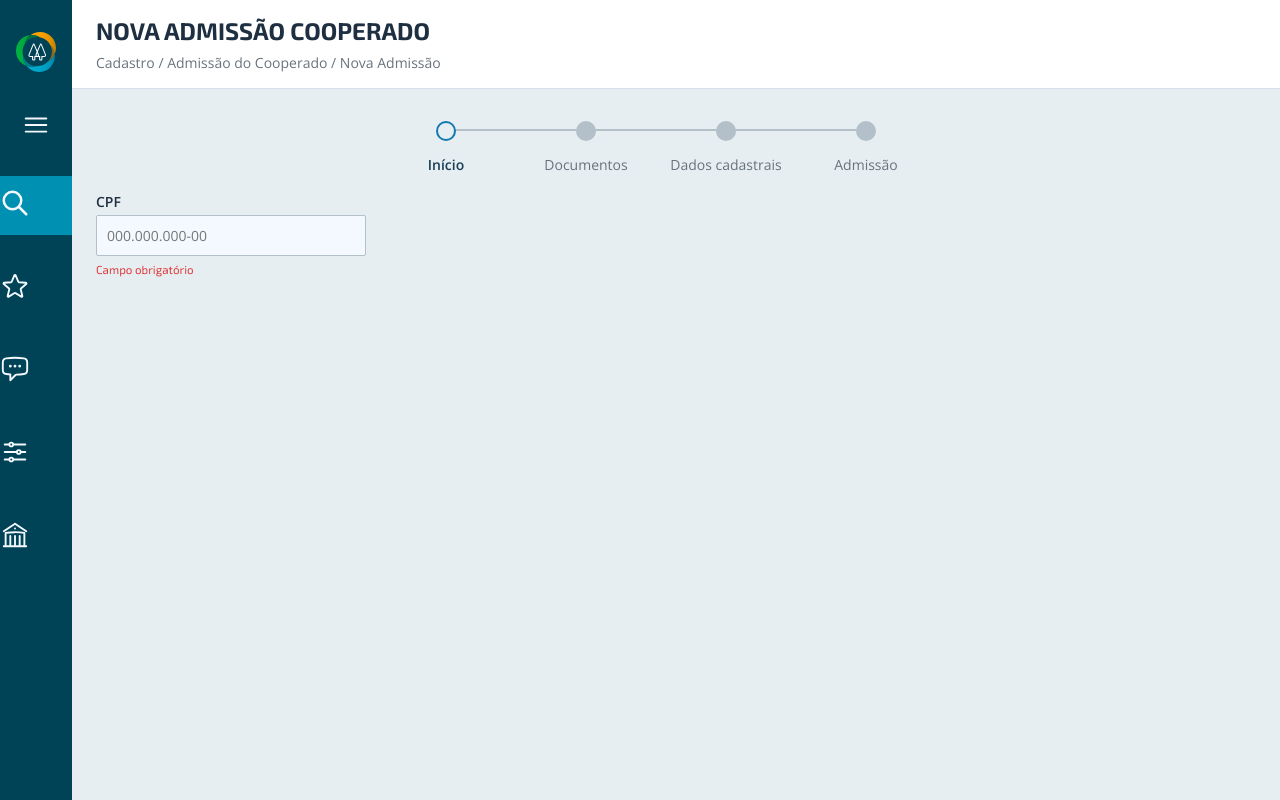
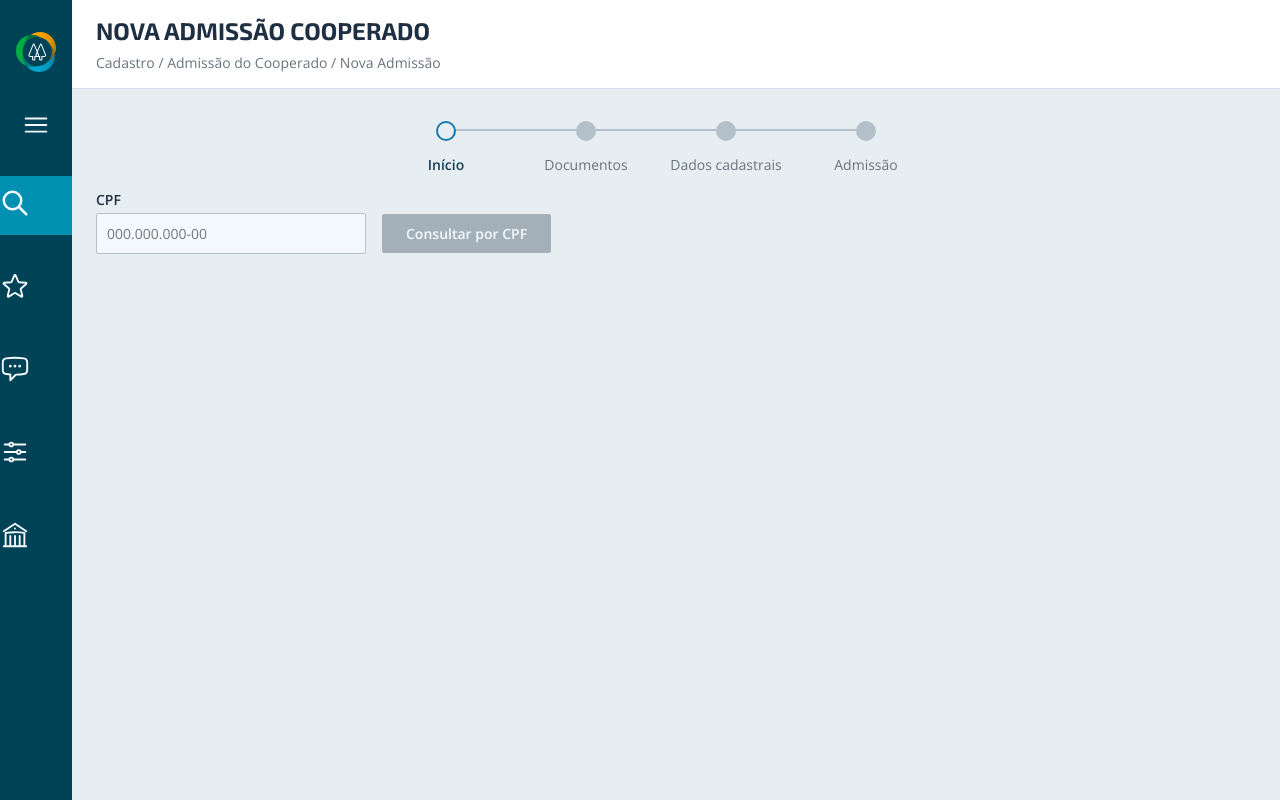
Before and after one commit to hgovra/consulta-cpf-angular, an Angular app: page / in a window 1280 px wide. Built offline with nearby package versions, Linux system fonts and the light colour scheme.

Commit message:
feat: criar componente botao reutilizavel

```diff
--- a/src/app/features/consulta-cpf/consulta-cpf.html
+++ b/src/app/features/consulta-cpf/consulta-cpf.html
@@ -4,12 +4,14 @@
 >
   <passos [listaPassos]="listaPassos" [passoAtual]="passoAtual"></passos>
 
-  <form [formGroup]="formulario">
+  <form [formGroup]="formulario" class="consulta-cpf-form">
     <campo
       rotulo="CPF"
       placeholder="000.000.000-00"
       formControlName="cpf"
       [mensagemErro]="mensagemCpf()"
     />
+
+    <botao texto="Consultar por CPF" [desabilitado]="formulario.invalid" />
   </form>
 </recipiente>
--- a/src/app/features/consulta-cpf/consulta-cpf.scss
+++ b/src/app/features/consulta-cpf/consulta-cpf.scss
@@ -0,0 +1,9 @@
+.consulta-cpf-form {
+  display: flex;
+  flex-direction: row;
+  gap: 1rem;
+
+  botao {
+    margin-top: 1.5rem;
+  }
+}
--- a/src/app/features/consulta-cpf/consulta-cpf.ts
+++ b/src/app/features/consulta-cpf/consulta-cpf.ts
@@ -1,12 +1,13 @@
 import { Component, computed } from '@angular/core';
 import { FormBuilder, ReactiveFormsModule, Validators } from '@angular/forms';
 import { Recipiente } from "../../layout/recipiente/recipiente";
+import { Botao } from "../../shared/ui/botao/botao";
 import { Campo } from '../../shared/ui/campo/campo';
 import { Passos } from "../../shared/ui/passos/passos";
 
 @Component({
   selector: 'app-consulta-cpf',
-  imports: [ReactiveFormsModule, Recipiente, Passos, Campo],
+  imports: [ReactiveFormsModule, Recipiente, Passos, Campo, Botao],
   templateUrl: './consulta-cpf.html',
   styleUrl: './consulta-cpf.scss',
 })
@@ -23,11 +24,15 @@ export class ConsultaCpf {
   mensagemCpf = computed(() => {
     const control = this.formulario.get('cpf');
 
-    if (!control || !control.errors) return null;
+    if (control?.touched) {
+      if (!control || !control.errors) return null;
 
-    if (control.errors['required']) return 'Campo obrigatório';
-    if (control.errors['cpfInvalido']) return 'Informe um CPF válido';
+      if (control.errors['required']) return 'Campo obrigatório';
+      if (control.errors['cpfInvalido']) return 'Informe um CPF válido';
 
-    return 'Campo inválido';
+      return 'Campo inválido';
+    }
+
+    return null;
   });
 }
--- /dev/null
+++ b/src/app/shared/ui/botao/botao.html
@@ -0,0 +1,3 @@
+<button class="botao" [attr.type]="tipo()" [disabled]="desabilitado()">
+  {{ texto() }}
+</button>
--- /dev/null
+++ b/src/app/shared/ui/botao/botao.scss
@@ -0,0 +1,27 @@
+.botao {
+  padding: 0.625rem 1.5rem;
+  border-radius: 0.125rem;
+  border: none;
+  font-size: 0.875rem;
+  font-weight: 600;
+  font-family: "Open Sans", sans-serif;
+  color: oklch(98% 0.01 250);
+  background-color: oklch(45% 0.1 220);
+  cursor: pointer;
+  transition:
+    background-color 0.2s ease,
+    transform 0.05s ease;
+
+  &:hover:not(:disabled) {
+    background-color: oklch(35% 0.1 220);
+  }
+
+  &:active:not(:disabled) {
+    transform: translateY(0.0625rem);
+  }
+
+  &:disabled {
+    background-color: oklch(75% 0.02 240);
+    cursor: not-allowed;
+  }
+}
--- /dev/null
+++ b/src/app/shared/ui/botao/botao.ts
@@ -0,0 +1,13 @@
+import { Component, input } from '@angular/core';
+
+@Component({
+  selector: 'botao',
+  imports: [],
+  templateUrl: './botao.html',
+  styleUrl: './botao.scss',
+})
+export class Botao {
+  texto = input.required<string>();
+  tipo = input<'button' | 'submit'>('button');
+  desabilitado = input<boolean>(false);
+}
```
Also changed, not shown: 1 other file (tests, documents, lock files or other folders).
